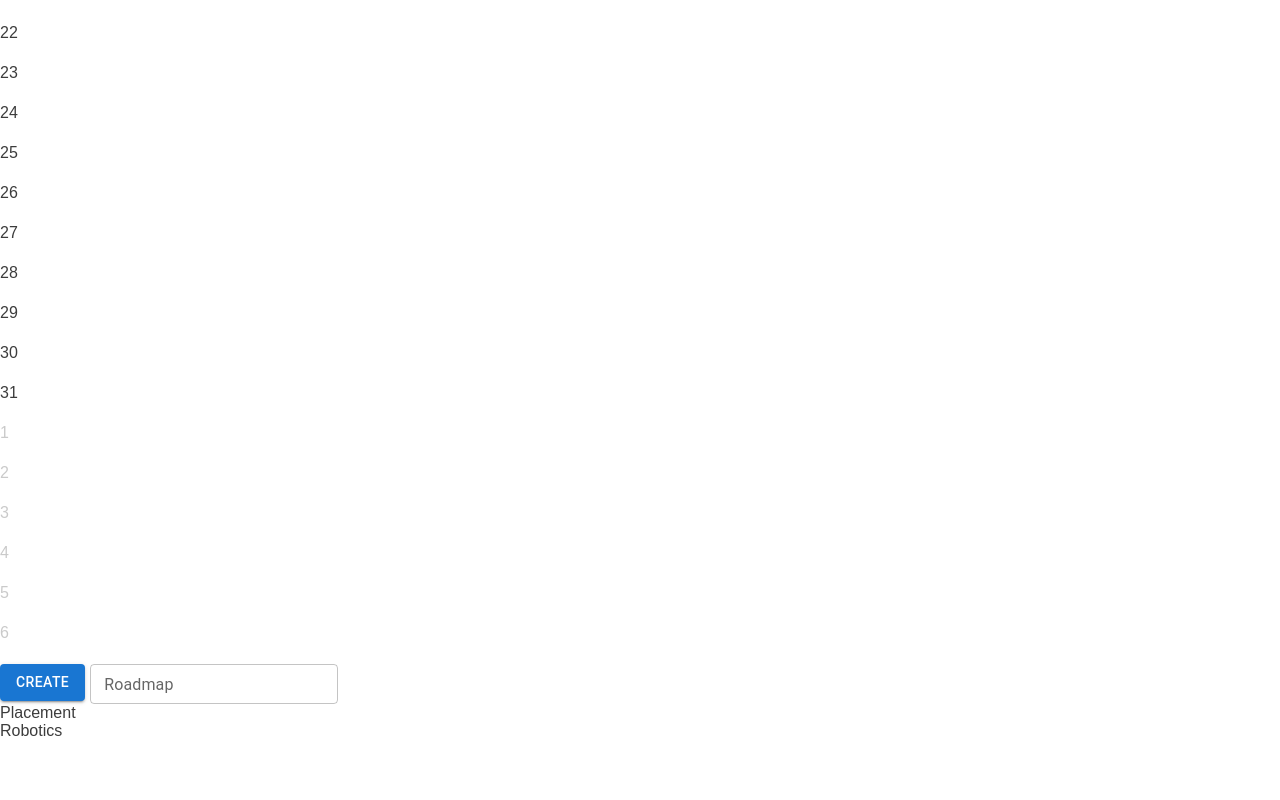
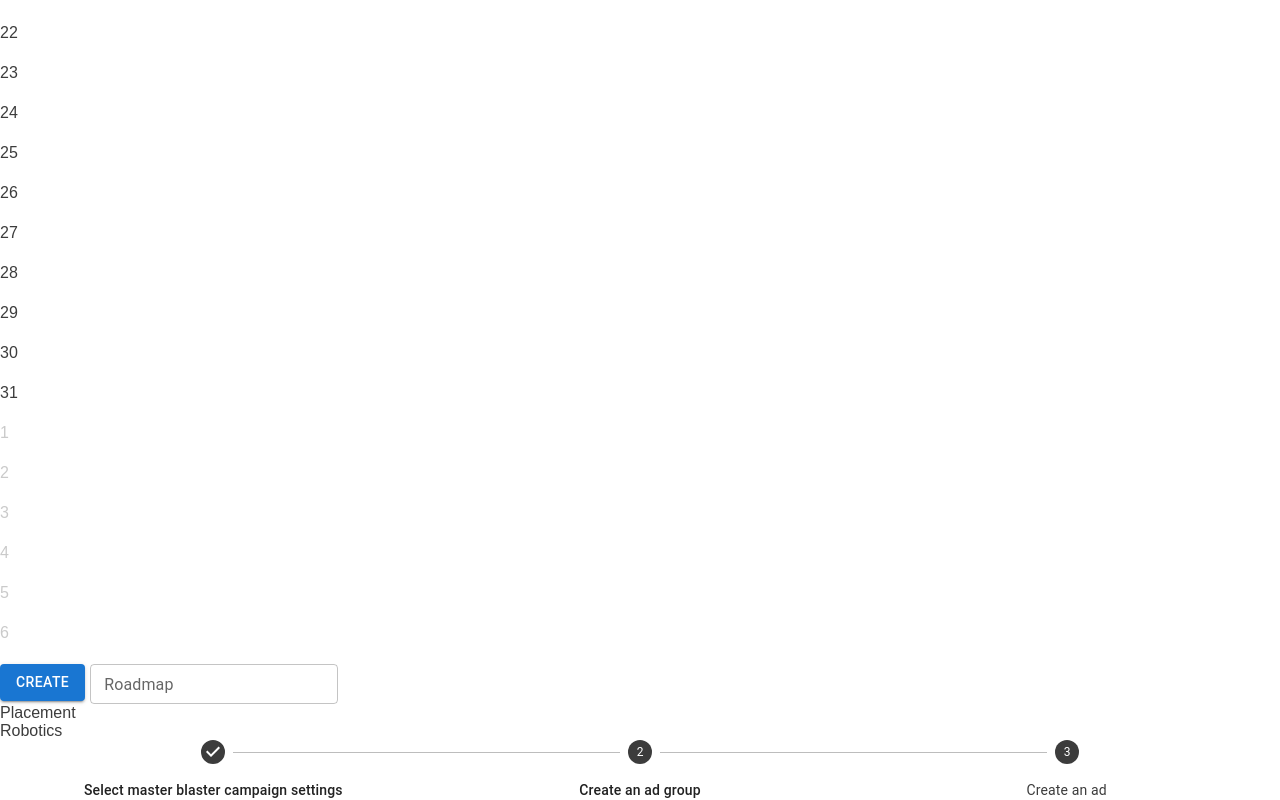
Before and after one commit to Sarthak-23/grasp, a React app in the folder client/: page / in a window 1280 px wide. Shown: the part 1238-2038 px from the top of the page. Before the commit the page ends 1978 px from the top, so only its background shows below. Built offline with nearby package versions, Linux system fonts and the light colour scheme.

Commit message:
Roadmap right panel

```diff
--- a/client/src/components/Home/Home.css
+++ b/client/src/components/Home/Home.css
@@ -1,3 +1,5 @@
 .Home{
-
+    display: flex;
+    height: 100vh;
+    padding: 10px;
 }
--- a/client/src/components/Home/Home.js
+++ b/client/src/components/Home/Home.js
@@ -2,6 +2,7 @@ import React from 'react'
 
 //componene
 import Panel from './Panel/Panel'
+import Roadmap from './Roadmap/Roadmap'
 
 //classes
 import classes from "./Home.css"
@@ -10,6 +11,7 @@ const Home = (props) => {
     return (
         <div className={classes.Home}>
             <Panel />
+            <Roadmap />
         </div>
     )
 }
--- a/client/src/components/Home/Panel/Panel.css
+++ b/client/src/components/Home/Panel/Panel.css
@@ -5,7 +5,7 @@
     padding: 10px;
     border: 1px solid #707070;
     border-radius: 10px;
-    height: 100vh;
+    height: 100%;
 }
 .Profile{
     display: flex;
--- /dev/null
+++ b/client/src/components/Home/Roadmap/Roadmap.css
@@ -0,0 +1,12 @@
+.Roadmap{
+    height: 100%;
+    margin-left: 10px;
+    width: 100%;
+    background-color: #E4E4E4;
+    border: 1px solid #707070;
+    border-radius: 10px;
+    padding: 10px;
+}
+.Box{
+
+}
--- /dev/null
+++ b/client/src/components/Home/Roadmap/Roadmap.jsx
@@ -0,0 +1,40 @@
+import React from 'react';
+
+//component
+import Stepper from '@mui/material/Stepper';
+import Step from '@mui/material/Step';
+import StepLabel from '@mui/material/StepLabel';
+
+//classes
+import classes from "./Roadmap.css";
+
+
+const steps = [
+  'Select master blaster campaign settings',
+  'Create an ad group',
+  'Create an ad',
+];
+
+
+const Roadmap =(props)=> {
+
+
+
+  return (
+    <div className={classes.Roadmap}>
+
+        <div className={classes.Box}>
+        <Stepper activeStep={1} alternativeLabel>
+            {steps.map((label) => (
+                <Step key={label}>
+                <StepLabel>{label}</StepLabel>
+            </Step>
+            ))}
+        </Stepper>
+        </div>
+
+    </div>
+  );
+}
+
+export default Roadmap;
```
Also changed, not shown: client/src/components/Register/Register.js (line endings or trailing spaces).
